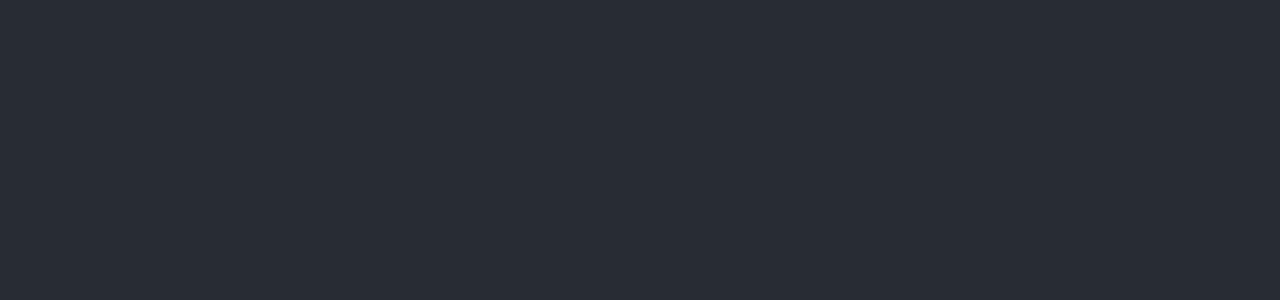
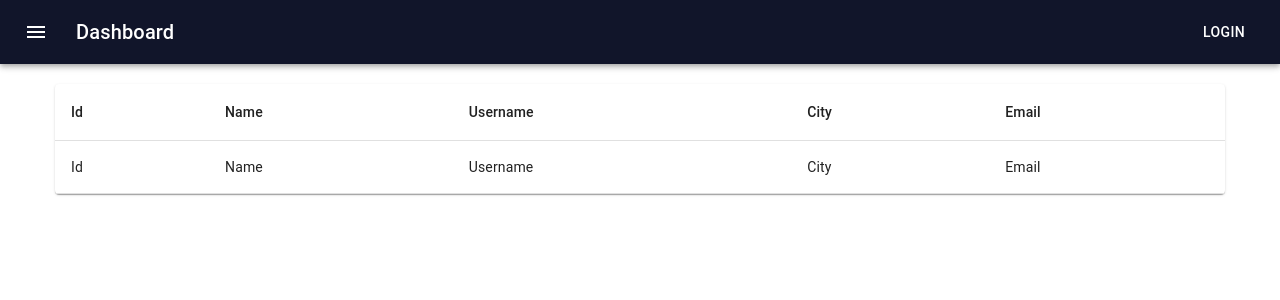
Before and after one commit to domaradzki/frontend-dashboard, a React (Create React App) app: page / in a window 1280 px wide. Shown: the top 300 px of the page. Built offline with nearby package versions, Linux system fonts and the light colour scheme; the HTML template or start-up script is replaced by a standard one.

Commit message:
added dashboard for data display and header component

```diff
--- a/package.json
+++ b/package.json
@@ -5,6 +5,7 @@
   "dependencies": {
     "@emotion/react": "^11.7.1",
     "@emotion/styled": "^11.6.0",
+    "@mui/icons-material": "^5.4.1",
     "@mui/material": "^5.4.1",
     "@mui/styled-engine-sc": "^5.4.1",
     "@reduxjs/toolkit": "^1.7.2",
--- a/src/components/App/App.css
+++ /dev/null
@@ -1,38 +0,0 @@
-.App {
-  text-align: center;
-}
-
-.App-logo {
-  height: 40vmin;
-  pointer-events: none;
-}
-
-@media (prefers-reduced-motion: no-preference) {
-  .App-logo {
-    animation: App-logo-spin infinite 20s linear;
-  }
-}
-
-.App-header {
-  background-color: #282c34;
-  min-height: 100vh;
-  display: flex;
-  flex-direction: column;
-  align-items: center;
-  justify-content: center;
-  font-size: calc(10px + 2vmin);
-  color: white;
-}
-
-.App-link {
-  color: #61dafb;
-}
-
-@keyframes App-logo-spin {
-  from {
-    transform: rotate(0deg);
-  }
-  to {
-    transform: rotate(360deg);
-  }
-}
--- a/src/components/App/App.js
+++ b/src/components/App/App.js
@@ -1,12 +1,17 @@
+import { styled } from '@mui/material/styles';
+import Dashborad from '../Dashboard/Dashboard';
+import Header from '../Header/Header';
 
-import './App.css';
-
+const Wrapper = styled('div')`
+  width: 100%;
+`;
 
 function App() {
   return (
-    <div className="App">
-      <header className="App-header"></header>
-    </div>
+    <Wrapper>
+      <Header></Header>
+      <Dashborad />
+    </Wrapper>
   );
 }
 
--- /dev/null
+++ b/src/components/Dashboard/Dashboard.js
@@ -0,0 +1,43 @@
+import {
+  Paper,
+  Table,
+  TableBody,
+  TableCell,
+  TableHead,
+  TableRow,
+} from '@mui/material';
+import { styled } from '@mui/material/styles';
+
+import React from 'react';
+
+const WrapperPaper = styled(Paper)`
+  max-width: 1170px;
+  margin: 20px auto;
+`;
+
+export default function Dashborad() {
+  return (
+    <WrapperPaper>
+      <Table>
+        <TableHead>
+          <TableRow>
+            <TableCell variant="head">Id</TableCell>
+            <TableCell variant="head">Name</TableCell>
+            <TableCell variant="head">Username</TableCell>
+            <TableCell variant="head">City</TableCell>
+            <TableCell variant="head">Email</TableCell>
+          </TableRow>
+        </TableHead>
+        <TableBody>
+          <TableRow>
+            <TableCell variant="body">Id</TableCell>
+            <TableCell variant="body">Name</TableCell>
+            <TableCell variant="body">Username</TableCell>
+            <TableCell variant="body">City</TableCell>
+            <TableCell variant="body">Email</TableCell>
+          </TableRow>
+        </TableBody>
+      </Table>
+    </WrapperPaper>
+  );
+}
--- /dev/null
+++ b/src/components/Header/Header.js
@@ -0,0 +1,31 @@
+import AppBar from '@mui/material/AppBar';
+import Box from '@mui/material/Box';
+import Toolbar from '@mui/material/Toolbar';
+import Typography from '@mui/material/Typography';
+import Button from '@mui/material/Button';
+import IconButton from '@mui/material/IconButton';
+import MenuIcon from '@mui/icons-material/Menu';
+
+export default function Header() {
+  return (
+    <Box sx={{ flexGrow: 1 }}>
+      <AppBar position="static">
+        <Toolbar>
+          <IconButton
+            size="large"
+            edge="start"
+            color="inherit"
+            aria-label="menu"
+            sx={{ mr: 2 }}
+          >
+            <MenuIcon />
+          </IconButton>
+          <Typography variant="h6" component="div" sx={{ flexGrow: 1 }}>
+            Dashboard
+          </Typography>
+          <Button color="inherit">Login</Button>
+        </Toolbar>
+      </AppBar>
+    </Box>
+  );
+}
```
Also changed, not shown: 1 other file (tests, documents, lock files or other folders).
